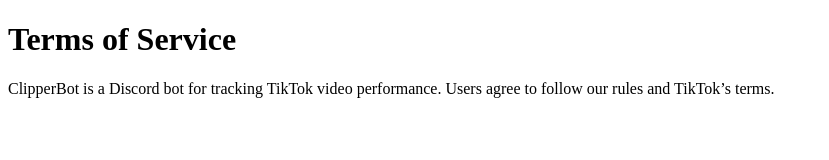
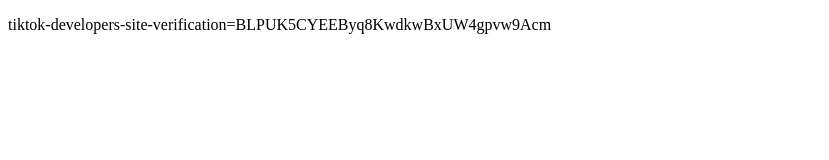
Before and after one commit to destroyer929/clipperbot-docs, a plain HTML site: page terms.html in a window 1280 px wide. Shown: the whole page, without its empty margins (0-829 px from the left). Drawn offline with Linux system fonts and the light colour scheme.

Commit message:
Update terms.html

```diff
--- a/terms.html
+++ b/terms.html
@@ -1,7 +1,6 @@
 <!DOCTYPE html>
 <html>
 <body>
-  <h1>Terms of Service</h1>
-  <p>ClipperBot is a Discord bot for tracking TikTok video performance. Users agree to follow our rules and TikTok’s terms.</p>
+  <p>tiktok-developers-site-verification=BLPUK5CYEEByq8KwdkwBxUW4gpvw9Acm</p>
 </body>
 </html>
```
